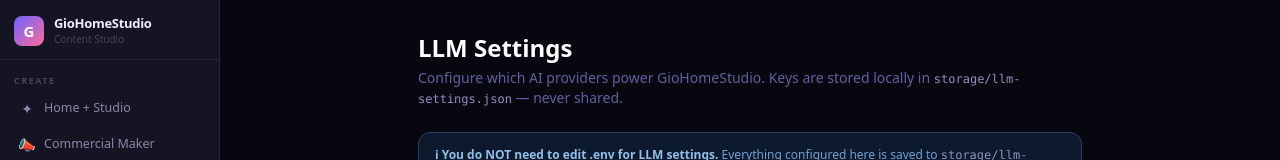
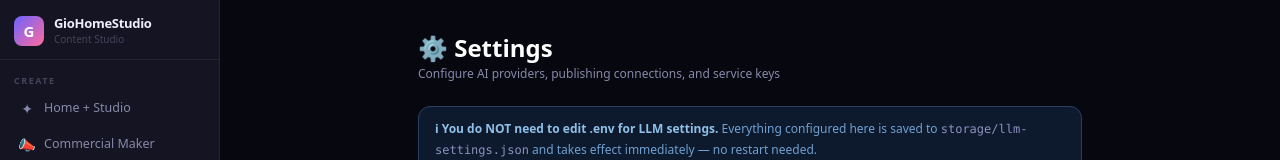
Before and after one commit to htonymac/giohomestudio, a Next.js app: page /dashboard/settings in a window 1280 px wide. Shown: the top 160 px of the page. Built offline with nearby package versions, Linux system fonts and the light colour scheme; no server answers.

Commit message:
polish: settings page header — renamed from LLM Settings to Settings
Co-Authored-By: Claude Opus 4.6 (1M context) <noreply@anthropic.com>

```diff
--- a/app/dashboard/settings/page.tsx
+++ b/app/dashboard/settings/page.tsx
@@ -244,9 +244,9 @@ export default function SettingsPage() {
 
       {/* Header */}
       <div>
-        <h1 className="text-2xl font-bold text-white">LLM Settings</h1>
-        <p className="text-sm text-[#6060a0] mt-1">
-          Configure which AI providers power GioHomeStudio. Keys are stored locally in <code className="text-[#9090c0] text-xs">storage/llm-settings.json</code> — never shared.
+        <h1 className="text-2xl font-bold text-white">⚙️ Settings</h1>
+        <p className="text-xs mt-0.5" style={{ color: "var(--text2)" }}>
+          Configure AI providers, publishing connections, and service keys
         </p>
       </div>
 
```
